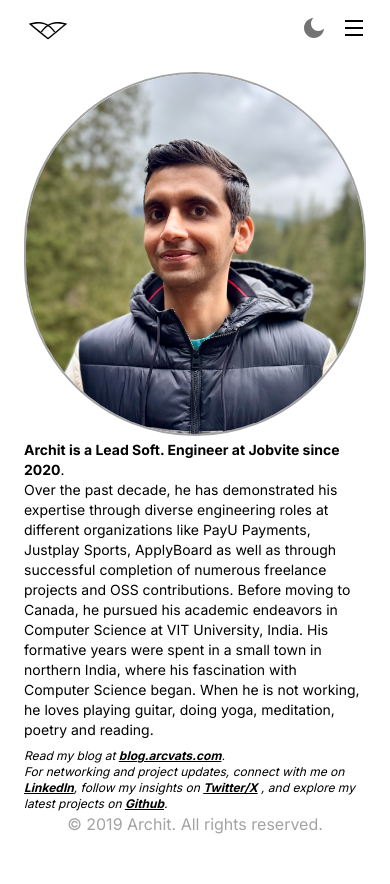
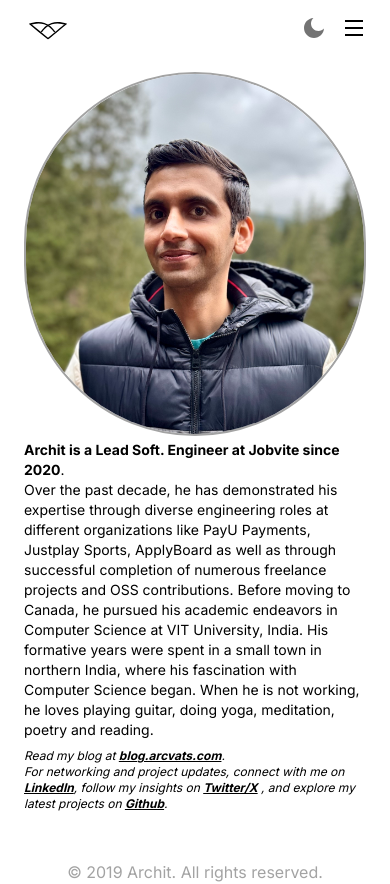
Before and after one commit to arcvats/portfolio, a Next.js app: page /about in a window 390 px wide. Before the commit the page ends 844 px from the top, so only its background shows below. Built offline with nearby package versions, Linux system fonts and the light colour scheme.

Commit message:
fix footer

```diff
--- a/app/components/organisms/Footer.tsx
+++ b/app/components/organisms/Footer.tsx
@@ -1,6 +1,6 @@
 export default function Footer() {
 	return (
-		<footer className="text-neutral-400 dark:text-neutral-400 text-center px-2 mt-4">
+		<footer className="text-neutral-400 dark:text-neutral-400 text-center px-2 mt-16 sm:mt-4">
 			<p>&copy; {new Date().getFullYear()} Archit. All rights reserved.</p>
 		</footer>
 	);
```
